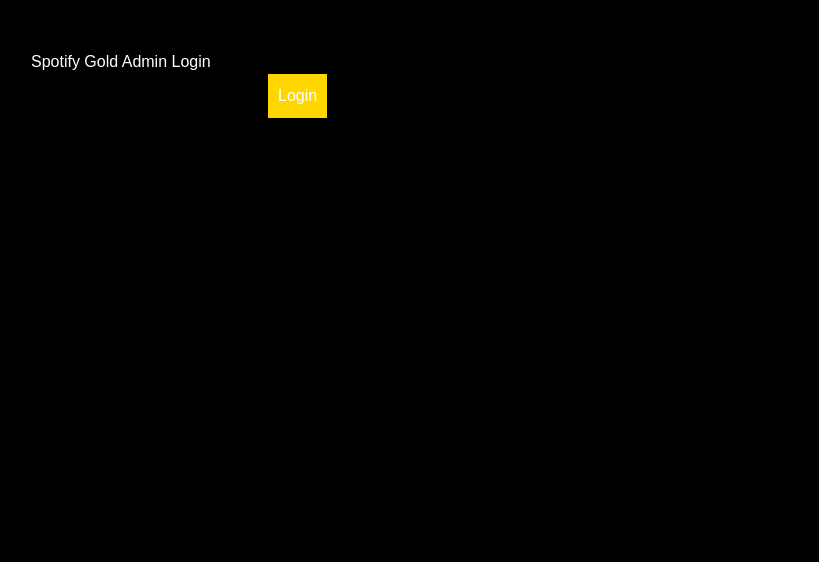
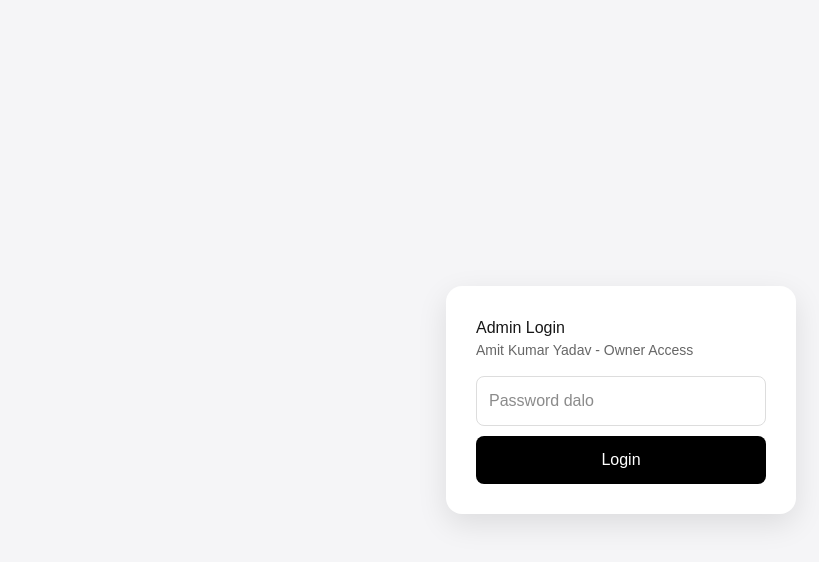
Before and after one commit to dev-amitkumyadav/my-spotify, a Next.js app: page /Admin in a window 1280 px wide. Shown: the top 562 px of the page, without its empty margins (19-838 px from the left). Built offline with nearby package versions, Linux system fonts and the light colour scheme.

Commit message:
pro admin panel with profile

```diff
--- a/app/Admin/page.js
+++ b/app/Admin/page.js
@@ -1,49 +1,61 @@
-"use client"
-import { useState } from "react"
+"use client";
+import { useState } from "react";
 
 export default function Admin() {
-  const [password, setPassword] = useState("")
-  const [isLogin, setIsLogin] = useState(false)
-  const [song, setSong] = useState({ title: "", artist: "", category: "Ghazipur Vibes", src: "" })
+  const [password, setPassword] = useState("");
+  const [isLogin, setIsLogin] = useState(false);
+  const [song, setSong] = useState({ title: "", artist: "", category: "Ghazipur Vibes", src: "" });
 
   if (!isLogin) {
     return (
-      <div style={{ padding: "50px", background: "black", color: "white", minHeight: "100vh" }}>
-        <h1>Spotify Gold Admin Login</h1>
-        <input
-          type="password"
-          placeholder="Password likho: 1234"
-          value={password}
-          onChange={(e) => setPassword(e.target.value)}
-          style={{ padding: "10px", color: "black" }}
-        />
-        <button onClick={() => { if(password==="1234") setIsLogin(true); else alert("Galat password") }} style={{ padding: "10px", marginLeft: "10px", background: "gold" }}>
-          Login
-        </button>
+      <div style={{ minHeight: "100vh", display: "flex", alignItems: "center", justifyContent: "center", background: "#f5f5f7", fontFamily: "sans-serif" }}>
+        <div style={{ background: "white", padding: "30px", borderRadius: "16px", boxShadow: "0 10px 30px rgba(0,0,0,0.1)", width: "350px" }}>
+          <h2 style={{ margin: 0 }}>Admin Login</h2>
+          <p style={{ color: "#666", fontSize: "14px" }}>Amit Kumar Yadav - Owner Access</p>
+          <input type="password" placeholder="Password dalo" value={password} onChange={e=>setPassword(e.target.value)} style={{ width: "100%", padding: "12px", marginTop: "15px", borderRadius: "8px", border: "1px solid #ddd" }} />
+          <button onClick={()=>{ if(password==="1234") setIsLogin(true); else alert("Galat password"); }} style={{ width: "100%", marginTop: "10px", padding: "12px", background: "black", color: "white", border: "none", borderRadius: "8px", cursor: "pointer" }}>Login</button>
+        </div>
       </div>
-    )
+    );
   }
 
   return (
-    <div style={{ padding: "30px", background: "black", color: "white", minHeight: "100vh" }}>
-      <h1>Admin Panel - Naya Gana Add Karo</h1>
-      <div style={{ display: "flex", flexDirection: "column", gap: "15px", maxWidth: "400px" }}>
-        <input placeholder="Gane ka naam" value={song.title} onChange={e=>setSong({...song, title: e.target.value})} style={{ padding: "10px", color: "black" }} />
-        <input placeholder="Artist ka naam" value={song.artist} onChange={e=>setSong({...song, artist: e.target.value})} style={{ padding: "10px", color: "black" }} />
-        <select value={song.category} onChange={e=>setSong({...song, category: e.target.value})} style={{ padding: "10px", color: "black" }}>
-          <option>Ghazipur Vibes</option>
-          <option>Lucknow Dreams</option>
-          <option>Coding Nights</option>
-          <option>Bhojpuri Beats</option>
-          <option>Delhi Party</option>
-          <option>Home</option>
-        </select>
-        <input placeholder="MP3 ka link ya /songs/xyz.mp3" value={song.src} onChange={e=>setSong({...song, src: e.target.value})} style={{ padding: "10px", color: "black" }} />
-        <button onClick={() => { console.log(song); alert("Gana copy ho gaya! Ab data.js me paste karo: \n" + JSON.stringify(song)); }} style={{ padding: "12px", background: "gold", color: "black", fontWeight: "bold" }}>
-          Add Song
-        </button>
+    <div style={{ background: "#f5f5f7", minHeight: "100vh", padding: "20px", fontFamily: "sans-serif", color: "#111" }}>
+      {/* Profile Header */}
+      <div style={{ maxWidth: "900px", margin: "0 auto", background: "white", borderRadius: "20px", padding: "25px", display: "flex", gap: "20px", alignItems: "center", boxShadow: "0 4px 20px rgba(0,0,0,0.05)" }}>
+        <div style={{ width: "80px", height: "80px", borderRadius: "50%", background: "linear-gradient(135deg, #1DB954, #191414)", display: "flex", alignItems: "center", justifyContent: "center", color: "white", fontSize: "30px", fontWeight: "bold" }}>A</div>
+        <div style={{ flex: 1 }}>
+          <h1 style={{ margin: 0, fontSize: "22px" }}>Amit Kumar Yadav</h1>
+          <p style={{ margin: "4px 0", color: "#666" }}>Founder - My Spotify | Ghazipur, UP 📍</p>
+          <div style={{ display: "flex", gap: "15px", marginTop: "10px", fontSize: "13px" }}>
+            <span style={{ background: "#e8f5e9", padding: "4px 10px", borderRadius: "20px" }}>🟢 Live: my-spotify-mu-six.vercel.app</span>
+            <span style={{ background: "#f3e5f5", padding: "4px 10px", borderRadius: "20px" }}>GitHub: dev-amitkumyadav</span>
+          </div>
+        </div>
+        <button onClick={()=>setIsLogin(false)} style={{ padding: "8px 14px", borderRadius: "8px", border: "1px solid #ddd", background: "white", cursor: "pointer" }}>Logout</button>
       </div>
-      <p style={{ marginTop: "20px", color: "gray" }}>Password: 1234 hai. Baad me change kar dena.</p>
+
+      {/* Stats */}
+      <div style={{ maxWidth: "900px", margin: "20px auto", display: "grid", gridTemplateColumns: "1fr 1fr 1fr", gap: "15px" }}>
+        <div style={{ background: "white", padding: "18px", borderRadius: "14px" }}><h3 style={{margin:0}}>6</h3><p style={{margin:0,color:"#666",fontSize:"13px"}}>Total Categories</p></div>
+        <div style={{ background: "white", padding: "18px", borderRadius: "14px" }}><h3 style={{margin:0}}>∞</h3><p style={{margin:0,color:"#666",fontSize:"13px"}}>Songs Storage</p></div>
+        <div style={{ background: "black", color:"white", padding: "18px", borderRadius: "14px" }}><h3 style={{margin:0}}>Admin</h3><p style={{margin:0,color:"#aaa",fontSize:"13px"}}>Full Access</p></div>
+      </div>
+
+      {/* Add Song Form */}
+      <div style={{ maxWidth: "900px", margin: "0 auto", background: "white", borderRadius: "20px", padding: "25px" }}>
+        <h2 style={{ margin: "0 0 20px 0" }}>Naya Gana Add Karo 🎵</h2>
+        <div style={{ display: "grid", gap: "15px", maxWidth: "500px" }}>
+          <input placeholder="Gane ka naam" value={song.title} onChange={e=>setSong({...song, title: e.target.value})} style={{ padding: "14px", borderRadius: "10px", border: "1px solid #ddd", background: "white", color: "black" }} />
+          <input placeholder="Artist ka naam" value={song.artist} onChange={e=>setSong({...song, artist: e.target.value})} style={{ padding: "14px", borderRadius: "10px", border: "1px solid #ddd", background: "white", color: "black" }} />
+          <select value={song.category} onChange={e=>setSong({...song, category: e.target.value})} style={{ padding: "14px", borderRadius: "10px", border: "1px solid #ddd", background: "white", color: "black" }}>
+            <option>Ghazipur Vibes</option><option>Lucknow Dreams</option><option>Coding Nights</option><option>Bhojpuri Beats</option><option>Delhi Party</option><option>Home</option>
+          </select>
+          <input placeholder="MP3 ka link ya /Songs/xyz.mp3" value={song.src} onChange={e=>setSong({...song, src: e.target.value})} style={{ padding: "14px", borderRadius: "10px", border: "1px solid #ddd", background: "white", color: "black" }} />
+          <button onClick={()=>{ console.log(song); alert("Gana copy ho gaya! Ab data.js me paste karo:\n\n" + JSON.stringify(song, null, 2)); }} style={{ padding: "14px", background: "#1DB954", color: "white", border: "none", borderRadius: "10px", fontWeight: "bold", fontSize: "16px", cursor: "pointer" }}>+ Add Song & Generate Code</button>
+        </div>
+        <p style={{ fontSize: "12px", color: "#999", marginTop: "15px" }}>Note: Abhi ye local copy banayega. Baad me isko database se connect kar denge.</p>
+      </div>
     </div>
-  )
+  );
 }
```
